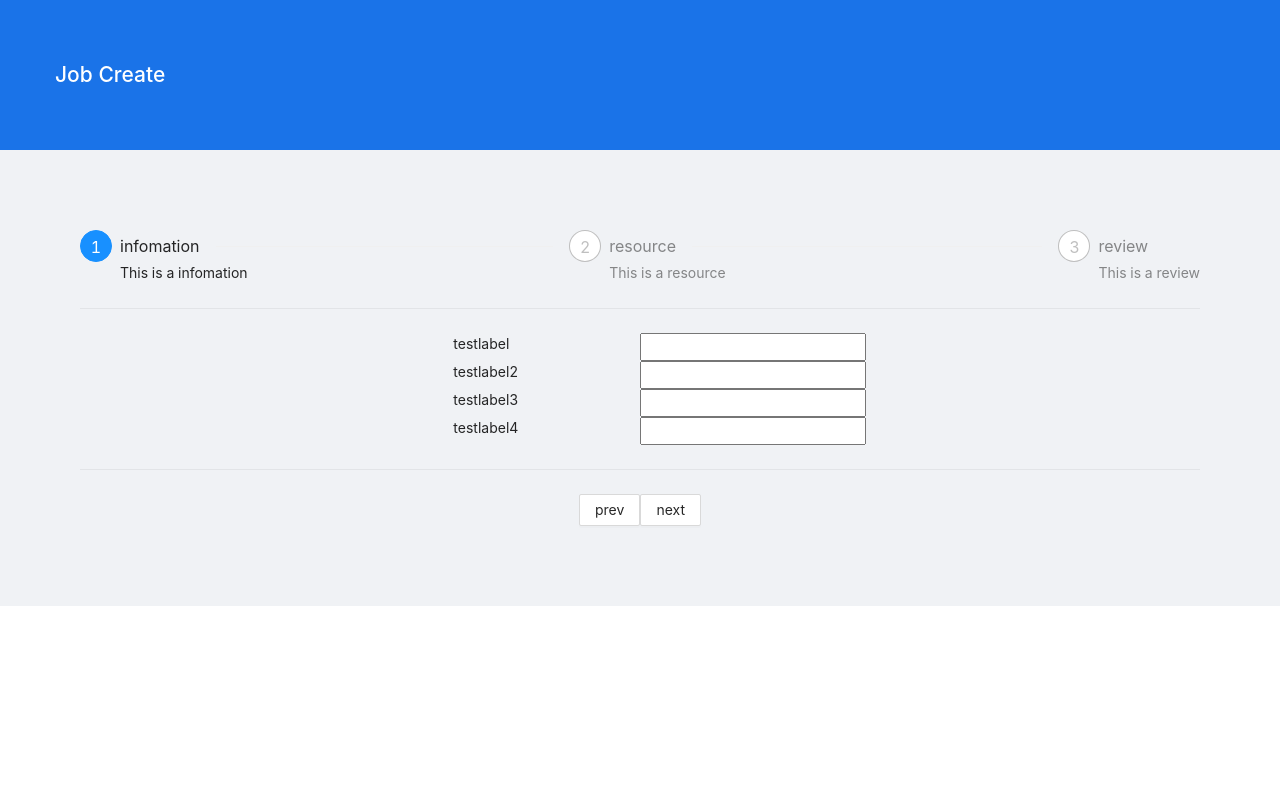
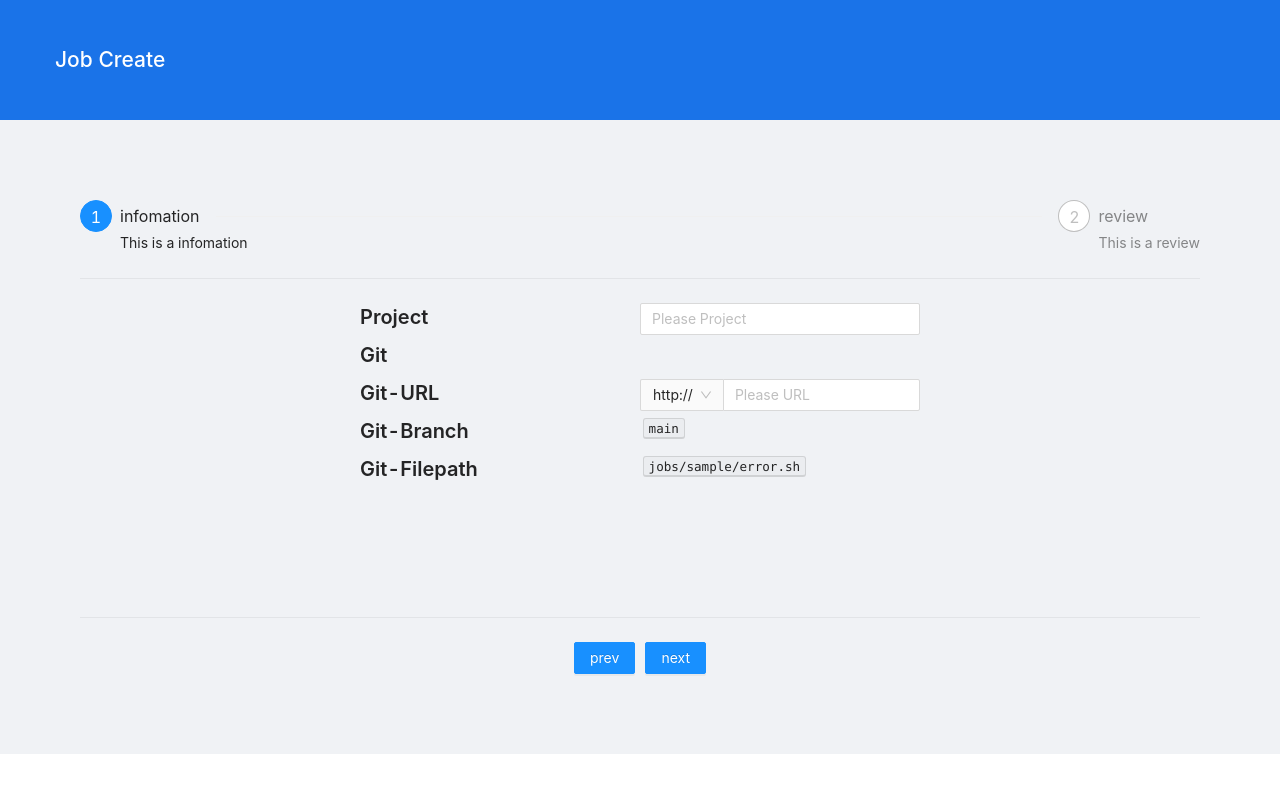
Before and after one commit to srmproject/JCP-Front-App-Job, a React app: page /create in a window 1280 px wide. Shown: the top 792 px of the page. Built offline with nearby package versions, Linux system fonts and the light colour scheme; the HTML template or start-up script is replaced by a standard one.

Commit message:
create page comp 개발

```diff
--- a/src/components/atoms/AtomButton.tsx
+++ b/src/components/atoms/AtomButton.tsx
@@ -4,9 +4,9 @@ import { Button } from 'antd';
 import { ButtonProperty } from 'types/atoms';
 
 const StyledButton: any = styled(Button)``;
-const AtomButton: FC<ButtonProperty> = ({ children, onClick, className }) => {
+const AtomButton: FC<ButtonProperty> = ({ children, onClick, className, type }) => {
   return (
-    <StyledButton onClick={onClick} className={className}>
+    <StyledButton onClick={onClick} className={className} type={type}>
       {children}
     </StyledButton>
   );
--- a/src/components/atoms/AtomSteps.tsx
+++ b/src/components/atoms/AtomSteps.tsx
@@ -6,8 +6,8 @@ const { Step } = Steps;
 const AtomSteps: FC<StepsProperty> = ({ current, steps, className }) => {
   return (
     <Steps current={current} className={className}>
-      {steps.map((step: Step) => (
-        <Step title={step.title} description={step.description} />
+      {steps.map((step: Step, index) => (
+        <Step key={`${step.title}-${index}`} title={step.title} description={step.description} />
       ))}
     </Steps>
   );
--- a/src/components/modules/ModuleButtonGroup.tsx
+++ b/src/components/modules/ModuleButtonGroup.tsx
@@ -1,15 +1,32 @@
 import React, { FC } from 'react';
+import styled from 'styled-components';
 import { Row } from 'antd';
 import AtomButton from 'components/atoms/AtomButton';
 import { ButtonProperty, ButtonGroupProperty } from 'types/atoms';
 
+const StyledRow: any = styled(Row)`
+  display: flex;
+  justify-content: center;
+  button {
+    margin-right: 10px;
+  }
+  .last {
+    margin-right: 0;
+  }
+`;
 const ModuleButtonGroup: FC<ButtonGroupProperty> = ({ buttons, className }) => {
   return (
-    <Row style={{ display: 'flex', justifyContent: 'center' }} className={className}>
-      {buttons.map((button: ButtonProperty) => (
-        <AtomButton onClick={button.onClick} children={button.children} className={button.className} />
+    <StyledRow className={className}>
+      {buttons.map((button: ButtonProperty, index) => (
+        <AtomButton
+          key={`${button.children}-${index}`}
+          onClick={button.onClick}
+          children={button.children}
+          className={button.className}
+          type={button.type}
+        />
       ))}
-    </Row>
+    </StyledRow>
   );
 };
 
--- a/src/components/templates/ApplicationCreate.tsx
+++ b/src/components/templates/ApplicationCreate.tsx
@@ -1,6 +1,6 @@
 import React, { FC, useState } from 'react';
 import { useDispatch, useSelector } from 'react-redux';
-import { Divider, Layout, Row, Col } from 'antd';
+import { Divider, Layout, Row, Col, Typography, Input, Select, message } from 'antd';
 import { actions } from 'store/slices/createApp';
 import { RootState } from '../../types/reducer';
 import AtomHeader from 'components/atoms/AtomHeader';
@@ -8,6 +8,9 @@ import AtomContent from 'components/atoms/AtomContent';
 import AtomH2 from 'components/atoms/AtomH2';
 import AtomSteps from 'components/atoms/AtomSteps';
 import ModuleButtonGroup from 'components/modules/ModuleButtonGroup';
+
+const { Text, Title } = Typography;
+const { Option } = Select;
 
 const ApplicationCreate: FC = () => {
   const dispatch = useDispatch();
@@ -21,45 +24,71 @@ const ApplicationCreate: FC = () => {
   };
 
   const prev = () => {
-    setCur(cur - 1);
+    if (0 < cur) {
+      setCur(cur - 1);
+    } else {
+      message.info('This First Page');
+    }
   };
   const next = () => {
-    setCur(cur + 1);
+    console.log(cur);
+    if (buttons.length - 1 > cur) {
+      setCur(cur + 1);
+    } else {
+      message.info('Create API send');
+    }
   };
+
+  const selectBefore = (
+    <Select defaultValue="http://" className="select-before">
+      <Option value="http://">http://</Option>
+      <Option value="https://">https://</Option>
+    </Select>
+  );
 
   const steps = [
     { title: 'infomation', description: 'This is a infomation' },
-    { title: 'resource', description: 'This is a resource' },
     { title: 'review', description: 'This is a review' },
   ];
   const buttons = [
-    { children: 'prev', onClick: prev },
-    { children: 'next', onClick: next },
+    { children: 'prev', onClick: prev, type: 'primary' },
+    { children: `${1 <= cur ? 'create' : 'next'}`, onClick: next, type: 'primary', className: 'last' },
   ];
   const rows = [
-    { label: 'testlabel', filed: <input />, onchange: prev },
-    { label: 'testlabel2', filed: <input />, onchange: prev },
-    { label: 'testlabel3', filed: <input />, onchange: prev },
-    { label: 'testlabel4', filed: <input />, onchange: prev },
+    {
+      label: 'Project',
+      filed: <Input placeholder="Please Project" />,
+      onchange: prev,
+    },
+    { label: 'Git', filed: <br />, onchange: prev },
+    {
+      label: 'Git-URL',
+      filed: <Input addonBefore={selectBefore} placeholder="Please URL" />,
+      onchange: prev,
+    },
+    { label: 'Git-Branch', filed: <Text keyboard>main</Text>, onchange: prev },
+    { label: 'Git-Filepath', filed: <Text keyboard>jobs/sample/error.sh</Text>, onchange: prev },
   ];
 
   return (
     <Layout>
-      <AtomHeader children={<AtomH2 children="Job Create" />} height={150} />
+      <AtomHeader children={<AtomH2 children="Job Create" />} height={120} />
       <AtomContent>
         <AtomSteps current={cur} steps={steps} />
         <Divider />
-        <Row>
-          <Col span={8} />
-          <Col span={8}>
-            {rows.map((row) => (
-              <Row style={{ display: 'flex', justifyContent: 'center' }}>
-                <Col span={12}>{row.label}</Col>
+        <Row style={{ minHeight: '290px' }}>
+          <Col span={6} />
+          <Col span={12}>
+            {rows.map((row, index) => (
+              <Row key={`${row.label}-${index}`} style={{ display: 'flex', justifyContent: 'center' }}>
+                <Col span={12}>
+                  <Title level={4}>{row.label}</Title>
+                </Col>
                 <Col span={12}>{row.filed}</Col>
               </Row>
             ))}
           </Col>
-          <Col span={8} />
+          <Col span={6} />
         </Row>
         <Divider />
         <ModuleButtonGroup buttons={buttons} />
--- a/src/types/atoms.ts
+++ b/src/types/atoms.ts
@@ -4,6 +4,7 @@ export interface ButtonProperty {
   children: ReactNode;
   onClick?(e?: MouseEvent): void;
   className?: string;
+  type?: string;
 }
 export interface HeaderProperty {
   onClick?(e?: MouseEvent): void;
```
